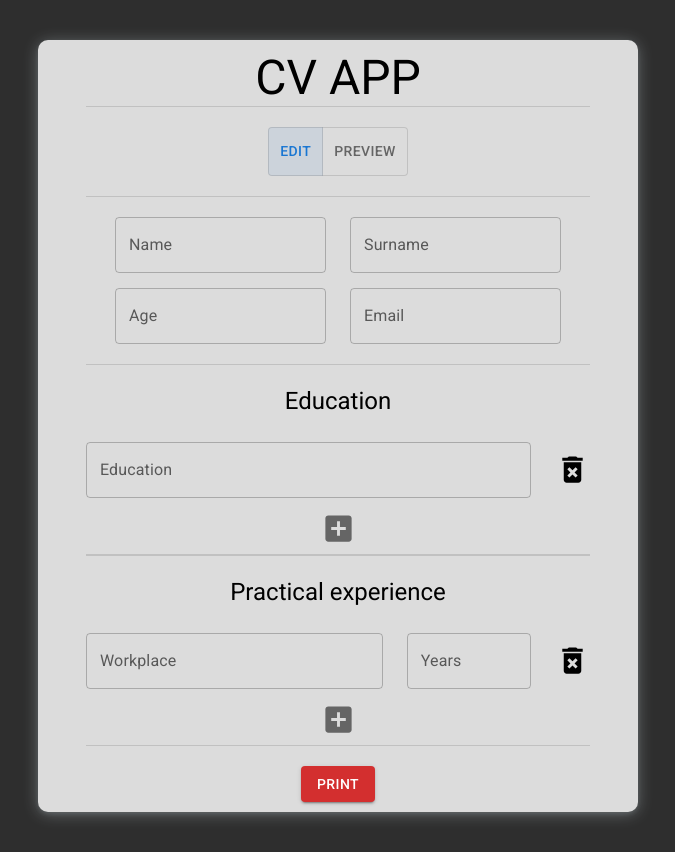
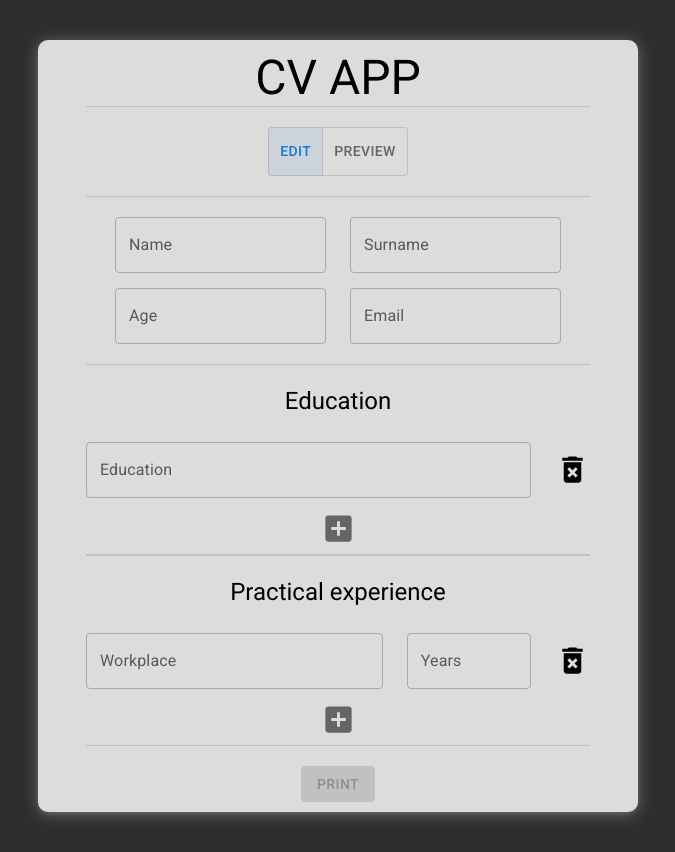
Before and after one commit to Daimonke/cv_creator, a React (Create React App) app: page / in a window 1280 px wide. Shown: the whole page, without its empty margins (302-977 px from the left). Built offline with nearby package versions, Linux system fonts and the light colour scheme.

Commit message:
Print button

```diff
--- a/src/Components/ToPDF.js
+++ b/src/Components/ToPDF.js
@@ -20,7 +20,11 @@ export default class FormContainer extends React.PureComponent {
         >
           <ReactToPrint
             trigger={() => {
-              return <Button variant="contained" color="error">Print</Button>
+              if(this.props.alignment === 'edit'){
+              return <Button variant="contained" color="error" disabled>Print</Button>
+              } else {
+                return <Button variant="contained" color="error">Print</Button>
+              }
             }}
             content={() => this.componentRef}
           />
```
